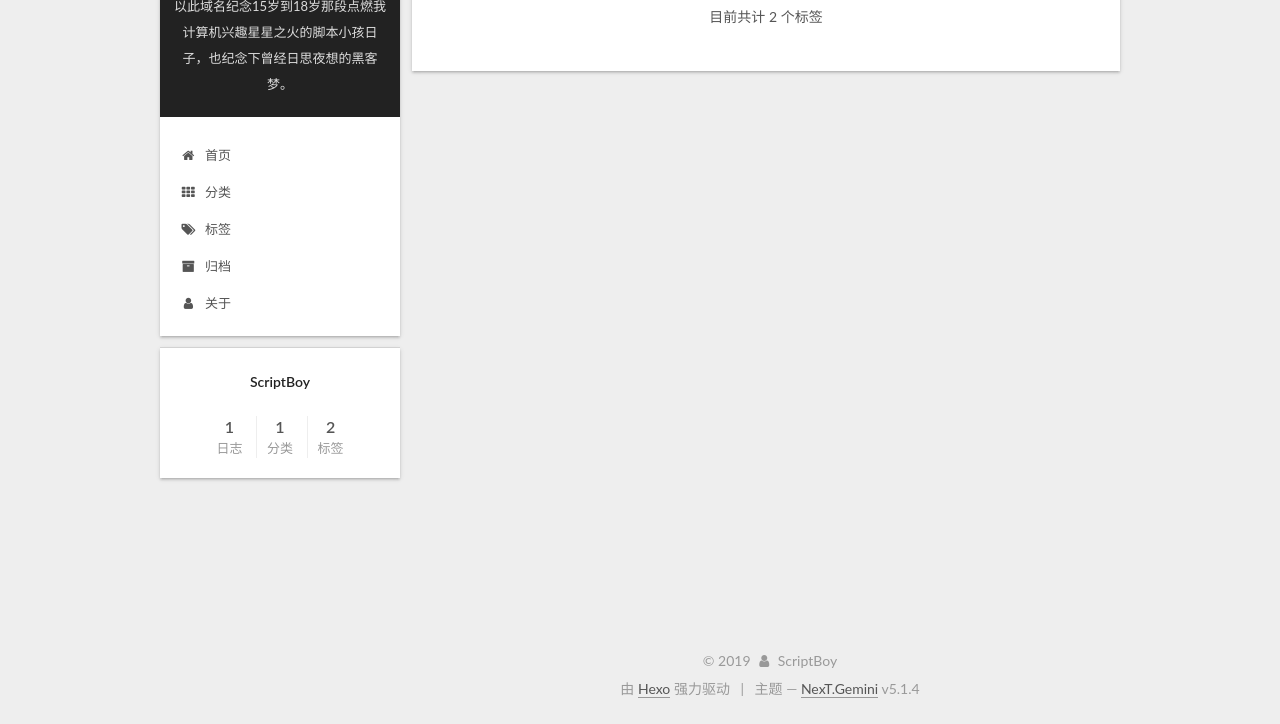
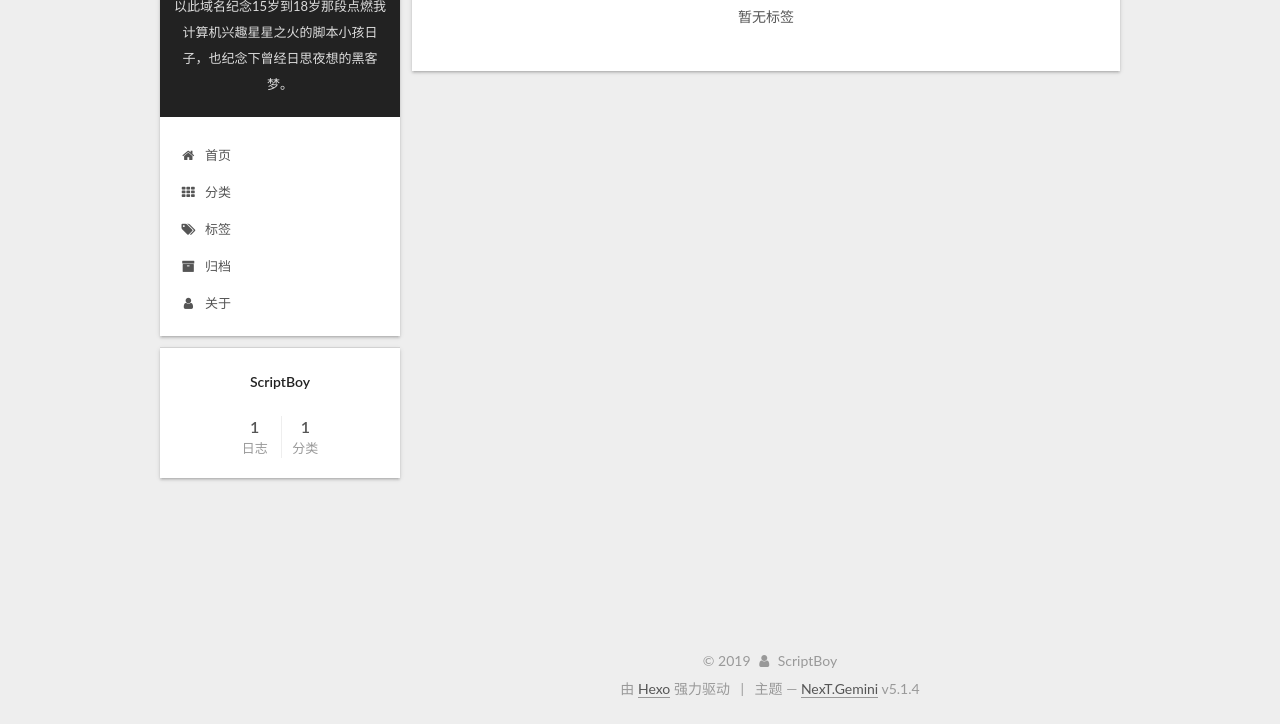
Before and after one commit to scriptboy1990/scriptboy1990.github.io, a plain HTML site: page tags/index.html in a window 1280 px wide. Shown: the part 76-800 px from the top of the page. Drawn offline with Linux system fonts and the light colour scheme.

Commit message:
Site updated: 2019-01-28 10:32:57

```diff
--- a/css/main.css
+++ b/css/main.css
@@ -1823,7 +1823,7 @@ pre .javascript .function {
   width: 4px;
   height: 4px;
   border-radius: 50%;
-  background: #8722ff;
+  background: #9e36da;
 }
 .links-of-blogroll {
   font-size: 13px;
--- a/tags/index.html
+++ b/tags/index.html
@@ -266,7 +266,7 @@
 
           <div class="tag-cloud">
             <div class="tag-cloud-title">
-                目前共计 2 个标签
+                暂无标签
             </div>
             <div class="tag-cloud-tags">
 
@@ -346,15 +346,6 @@
               </div>
 
 
-
-
-
-              <div class="site-state-item site-state-tags">
-                <a href="/tags/index.html">
-                  <span class="site-state-item-count">2</span>
-                  <span class="site-state-item-name">标签</span>
-                </a>
-              </div>
 
 
           </nav>
```
Also changed, not shown: 2019/01/28/my-first-article/index.html (+0 -9 lines), about/index.html (+0 -9 lines), archives/2019/01/index.html (+0 -9 lines), archives/2019/index.html (+0 -9 lines), archives/index.html (+0 -9 lines), categories/index.html (+0 -9 lines), categories/人生感悟/index.html (+0 -9 lines), index.html (+0 -9 lines), 1 other file.
